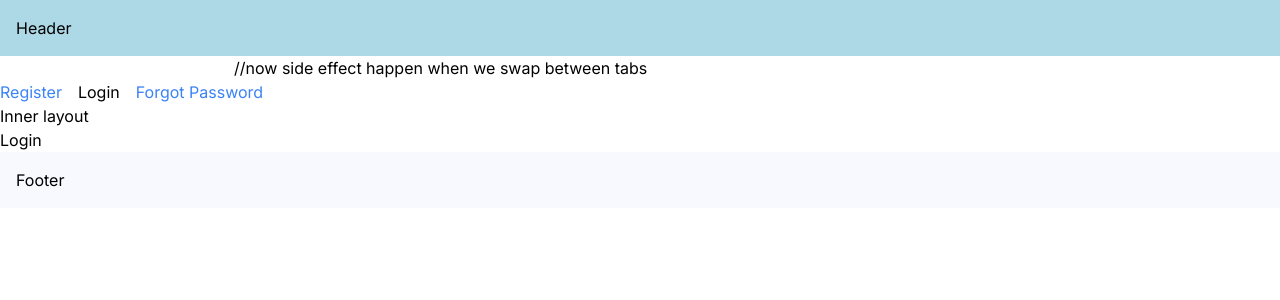
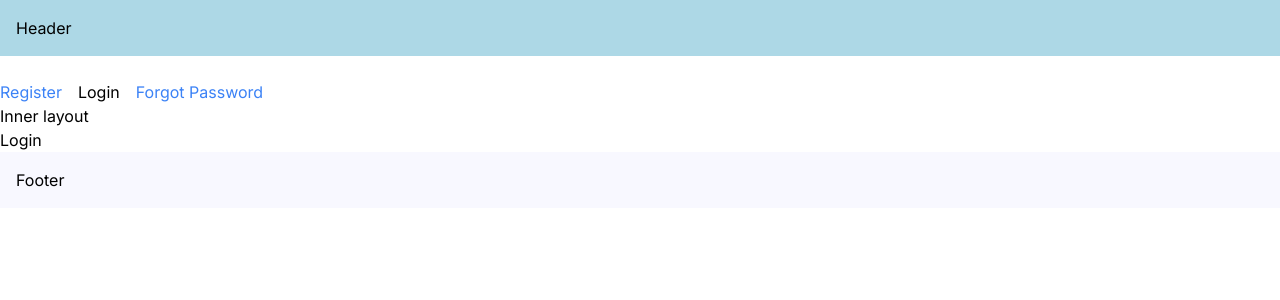
Before and after one commit to pradeep2165/nextjs14_app, a Next.js app: page /login in a window 1280 px wide. Shown: the top 300 px of the page. Built offline with nearby package versions, Linux system fonts and the light colour scheme.

Commit message:
after templates

```diff
--- a/src/app/(auth)/layout.tsx
+++ b/src/app/(auth)/template.tsx
@@ -14,7 +14,6 @@ export default function AuthLayout({ children }: { children: React.ReactNode })
     <div>
       <div>
         <input value={input} onChange={(e) => setInput(e.target.value)} />
-        //now side effect happen when we swap between tabs
       </div>
       {navLink.map((link) => {
         const isActive = pathname.startsWith(link.href);
```
